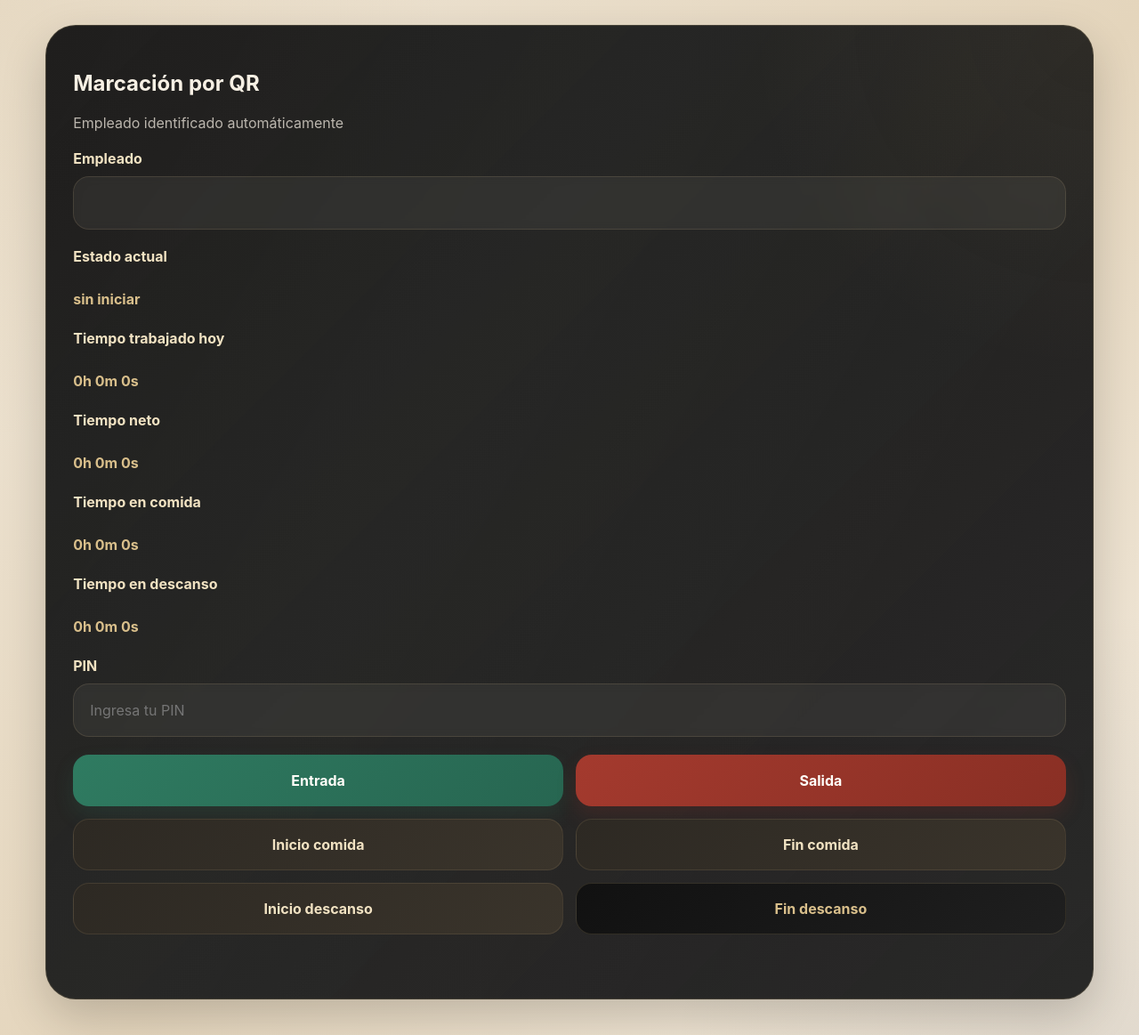
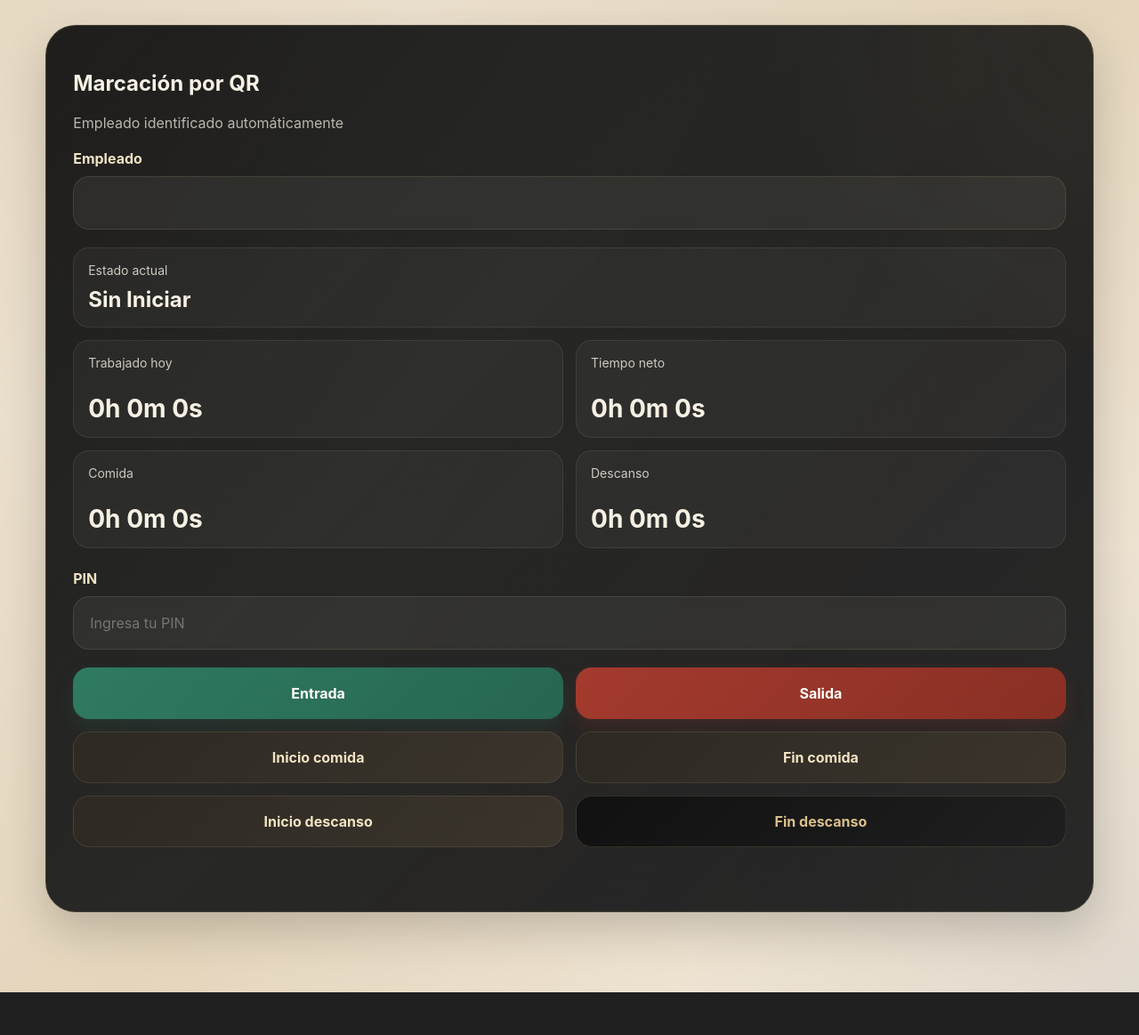
Before and after one commit to Correa11005/control-peluqueria, a Flask app: template templates/marcar_qr.html in a window 1280 px wide. Shown: the top 1163 px of the page at 89% size. After the commit the page ends 1115 px from the top, so only its background shows below. Run offline with Flask 3, Linux system fonts and the light colour scheme; the template is opened without the code that fills it, so the values that code supplies are empty.

Commit message:
ultimos pasos

```diff
--- a/templates/marcar_qr.html
+++ b/templates/marcar_qr.html
@@ -5,6 +5,66 @@
   <meta name="viewport" content="width=device-width, initial-scale=1.0">
   <title>Marcación por QR</title>
   <link rel="stylesheet" href="{{ url_for('static', filename='style.css') }}">
+  <style>
+    .qr-resumen-grid {
+      display: grid;
+      grid-template-columns: repeat(2, minmax(0, 1fr));
+      gap: 14px;
+      margin: 20px 0 24px;
+    }
+
+    .qr-mini-card {
+      background: rgba(255, 255, 255, 0.04);
+      border: 1px solid rgba(255, 255, 255, 0.08);
+      border-radius: 18px;
+      padding: 16px;
+      min-height: 110px;
+      display: flex;
+      flex-direction: column;
+      justify-content: space-between;
+    }
+
+    .qr-mini-card--full {
+      grid-column: 1 / -1;
+      min-height: 90px;
+    }
+
+    .qr-mini-title {
+      font-size: 14px;
+      opacity: 0.8;
+      margin-bottom: 10px;
+    }
+
+    .qr-mini-value {
+      font-size: 28px;
+      font-weight: 700;
+      line-height: 1.1;
+      word-break: break-word;
+    }
+
+    .qr-mini-value.estado {
+      font-size: 24px;
+      text-transform: capitalize;
+    }
+
+    @media (max-width: 640px) {
+      .qr-resumen-grid {
+        grid-template-columns: 1fr;
+      }
+
+      .qr-mini-card--full {
+        grid-column: auto;
+      }
+
+      .qr-mini-value {
+        font-size: 24px;
+      }
+
+      .qr-mini-value.estado {
+        font-size: 22px;
+      }
+    }
+  </style>
 </head>
 <body>
   <div class="app-shell">
@@ -22,38 +82,40 @@
           <input type="text" class="input-control" value="{{ empleado.nombre }}" readonly>
         </div>
 
-        <div class="form-block">
-          <label class="field-label">Estado actual</label>
-          <div id="estado-qr" class="status-message">
+        <div class="qr-resumen-grid">
+          <div class="qr-mini-card qr-mini-card--full">
+            <div class="qr-mini-title">Estado actual</div>
+            <div id="estado-qr" class="qr-mini-value estado">
               {{ resumen_qr.estado if resumen_qr else 'sin iniciar' }}
             </div>
           </div>
 
-        <div class="form-block">
-          <label class="field-label">Tiempo trabajado hoy</label>
-          <div id="tiempo-qr" class="status-message">
+          <div class="qr-mini-card">
+            <div class="qr-mini-title">Trabajado hoy</div>
+            <div id="tiempo-qr" class="qr-mini-value">
               {{ resumen_qr.trabajado if resumen_qr else '0h 0m 0s' }}
             </div>
           </div>
 
-        <div class="form-block">
-          <label class="field-label">Tiempo neto</label>
-          <div id="neto-qr" class="status-message">
+          <div class="qr-mini-card">
+            <div class="qr-mini-title">Tiempo neto</div>
+            <div id="neto-qr" class="qr-mini-value">
               {{ resumen_qr.neto if resumen_qr else '0h 0m 0s' }}
             </div>
           </div>
 
-        <div class="form-block">
-          <label class="field-label">Tiempo en comida</label>
-          <div id="comida-qr" class="status-message">
+          <div class="qr-mini-card">
+            <div class="qr-mini-title">Comida</div>
+            <div id="comida-qr" class="qr-mini-value">
               {{ resumen_qr.comida if resumen_qr else '0h 0m 0s' }}
             </div>
           </div>
 
-        <div class="form-block">
-          <label class="field-label">Tiempo en descanso</label>
-          <div id="descanso-qr" class="status-message">
+          <div class="qr-mini-card">
+            <div class="qr-mini-title">Descanso</div>
+            <div id="descanso-qr" class="qr-mini-value">
               {{ resumen_qr.descanso if resumen_qr else '0h 0m 0s' }}
+            </div>
           </div>
         </div>
 
```
Lines whose indentation alone changed are shown as unchanged.
